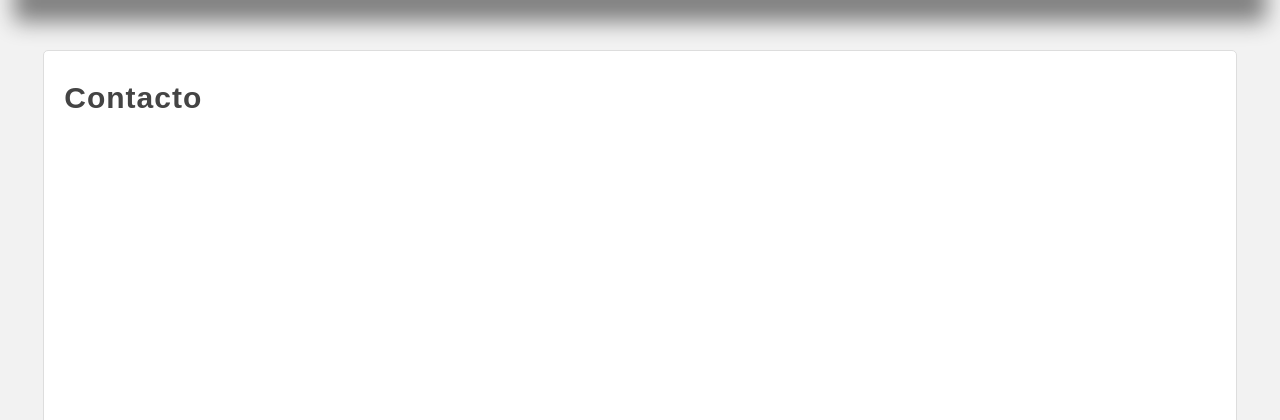
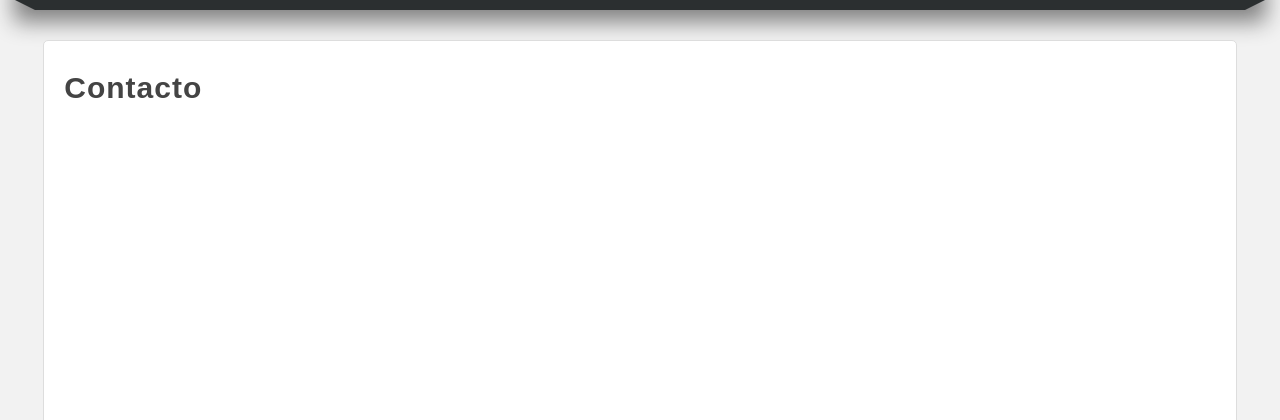
Before and after one commit to adolfojb2/Master_python, a Django app: page /contacto/ in a window 1280 px wide. Shown: the part 182-602 px from the top of the page. Run offline with Django 4.2, Linux system fonts and the light colour scheme.

Commit message:
Efecto 3D en la barra de navegación con CSS3

```diff
--- a/22-django/AprendiendoDjango/miapp/static/css/styles.css
+++ b/22-django/AprendiendoDjango/miapp/static/css/styles.css
@@ -50,7 +50,7 @@ nav{
     margin: 0 auto;
     box-shadow: 0px 22px 22px gray;
     font-size: 15px;
-    margin-bottom: 50px;
+
 }
 nav ul{
     list-style: none;
@@ -72,6 +72,34 @@ nav ul li a:hover{
     box-shadow: 0px 0px 5px #333333 inset;
     color: white;
     transition: all 200ms;
+}
+
+.barra{
+    width: 1250px;
+    margin: 0 auto;
+    margin-bottom: 40px;
+}
+.esquina-izquierda{
+    display: block;
+    border-left: 20px solid transparent;
+    border-top: 10px solid #2B2F30;
+    float: left;
+
+}
+.esquina-derecha{
+    display: block;
+    border-right: 20px solid transparent;
+    border-top: 10px solid #2B2F30;
+    float: right;
+
+}
+.relleno-barra{
+    display: block;
+    width: 1210px;
+    background-color: #2B2F30;
+    height: 10px;
+    float: left;
+
 }
 /*Estilos contenido central*/
 #content{
--- a/22-django/AprendiendoDjango/miapp/templates/layout.html
+++ b/22-django/AprendiendoDjango/miapp/templates/layout.html
@@ -47,7 +47,11 @@
             </li>
         </ul>
     </nav>
-
+   <div class="barra">
+        <span class="esquina-izquierda"></span>
+        <span class="relleno-barra"></span>
+        <span class="esquina-derecha"></span>
+   </div>
     <div id="content">
         <div class="box">
             {% block content %}
```
